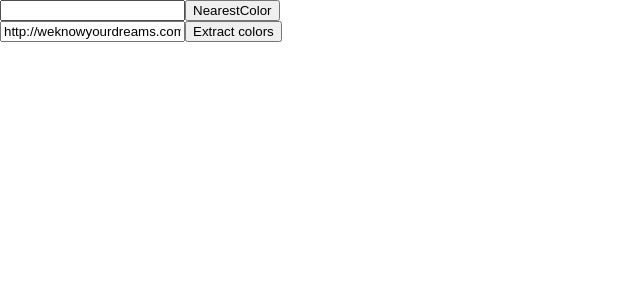
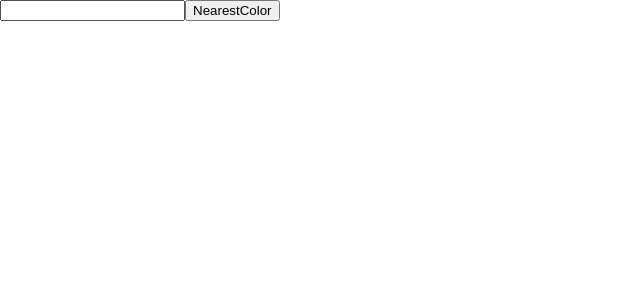
Before and after one commit to DennisTimmers01/color-scan, a React (Create React App) app: page / in a window 1280 px wide. Shown: the top 300 px of the page, without its empty margins (0-640 px from the left). Built offline with nearby package versions, Linux system fonts and the light colour scheme.

Commit message:
removed color extraction

```diff
--- a/src/App.js
+++ b/src/App.js
@@ -1,59 +1,51 @@
 import React, { Component } from 'react'
 import nearestColor from 'nearest-color'
-import Vibrant from 'node-vibrant'
 import NearestColorForm from './components/NearestColorForm'
-import ExtractColorForm from './components/ExtractColorForm'
 
 class App extends Component {
   constructor (props) {
     super(props)
     this.state = {
-      colors: {
-        red: '#f00',
-        yellow: '#ff0',
-        blue: '#00f'
+      colorPalettes: [
+        {
+          name: 'autumn',
+          colors: {
+            DarkMuted: '#543829',
+            DarkVibrant: '#581609',
+            LightMuted: '#bf8b71',
+            LightVibrant: '#f4b484',
+            Muted: '#986b59',
+            Vibrant: '#b66e55'
+          }
+        }
+      ],
+      vibrantColors: {
+        autumn: '#b66e55'
       },
-      vibrantColors: ['rgb(243, 22, 10)'],
       nearestColorValue: '',
-      nearestColorResult: '',
-      imageUrl: 'http://weknowyourdreams.com/images/autumn/autumn-02.jpg'
+      nearestColorResult: ''
     }
 
     this.changeHandler = this.changeHandler.bind(this)
     this.getNearestColor = this.getNearestColor.bind(this)
-    this.extractColorFromImage = this.extractColorFromImage.bind(this)
   }
 
   getNearestColor (e) {
     e.preventDefault()
-    const { colors, nearestColorValue } = this.state
-    const newNearestColor = nearestColor.from(colors)(nearestColorValue)
+    const { vibrantColors, nearestColorValue } = this.state
+    const newNearestColor = nearestColor.from(vibrantColors)(nearestColorValue)
     this.setState({
       nearestColorResult: newNearestColor.value,
       nearestColorValue: ''
     })
   }
 
-  extractColorFromImage (e) {
-    e.preventDefault(e)
-    const { imageUrl, vibrantColors } = this.state
-    Vibrant.from(imageUrl).getPalette()
-      .then(palette => this.convertToRGB(palette.Vibrant._rgb[0], palette.Vibrant._rgb[1], palette.Vibrant._rgb[2]))
-      .then(palette => this.setState({
-        vibrantColors: [...vibrantColors, palette]
-      }))
-  }
-
   changeHandler ({ target }) {
     this.setState({ [target.name]: target.value })
   }
 
-  convertToRGB (r, g, b) {
-    return `rgb(${r}, ${g}, ${b})`
-  }
-
   render () {
-    const { nearestColorValue, imageUrl } = this.state
+    const { nearestColorValue } = this.state
     return (
       <div className='App'>
         <NearestColorForm
@@ -61,11 +53,6 @@ class App extends Component {
           onChange={this.changeHandler}
           onSubmit={this.getNearestColor}
         />
-        <ExtractColorForm
-          value={imageUrl}
-          onChange={this.changeHandler}
-          onSubmit={this.extractColorFromImage}
-        />
       </div>
     )
   }
```
